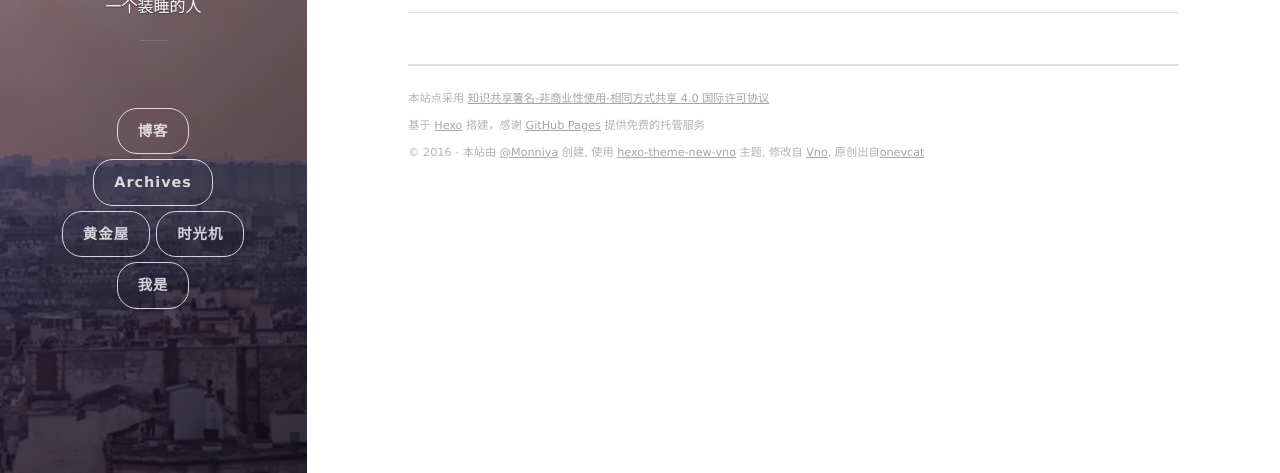
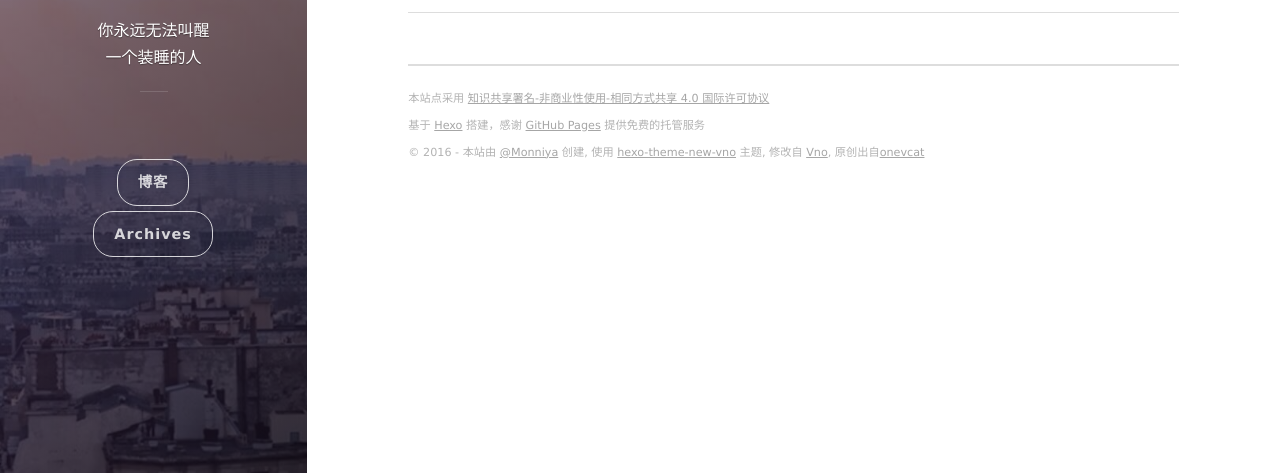
Before and after one commit to SuperheroLiu/SuperheroLiu.github.io, a plain HTML site: page 2016/08/15/FirstNight/index.html in a window 1280 px wide. Shown: the part 327-800 px from the top of the page. Drawn offline with nearby package versions, Linux system fonts and the light colour scheme; some packages are replaced by stand-ins of ours; a script that the page names is missing.

Commit message:
Site updated: 2016-08-17 15:54:26

```diff
--- a/2016/08/15/FirstNight/index.html
+++ b/2016/08/15/FirstNight/index.html
@@ -69,12 +69,6 @@
               <li class="navigation__item"><a href="/#blog" title="访问博客" class="blog-button">博客</a></li>
 
               <li class="navigation__item"><a href="/archives">Archives</a></li>
-
-              <li class="navigation__item"><a href="/favourite">黄金屋</a></li>
-
-              <li class="navigation__item"><a href="/favourite/time.html">时光机</a></li>
-
-              <li class="navigation__item"><a href="/aboutme">我是</a></li>
 
             </ul>
           </nav>
```
Also changed, not shown: archives/2016/08/index.html (+0 -6 lines), archives/2016/index.html (+0 -6 lines), archives/index.html (+0 -6 lines), index.html (+0 -6 lines).
